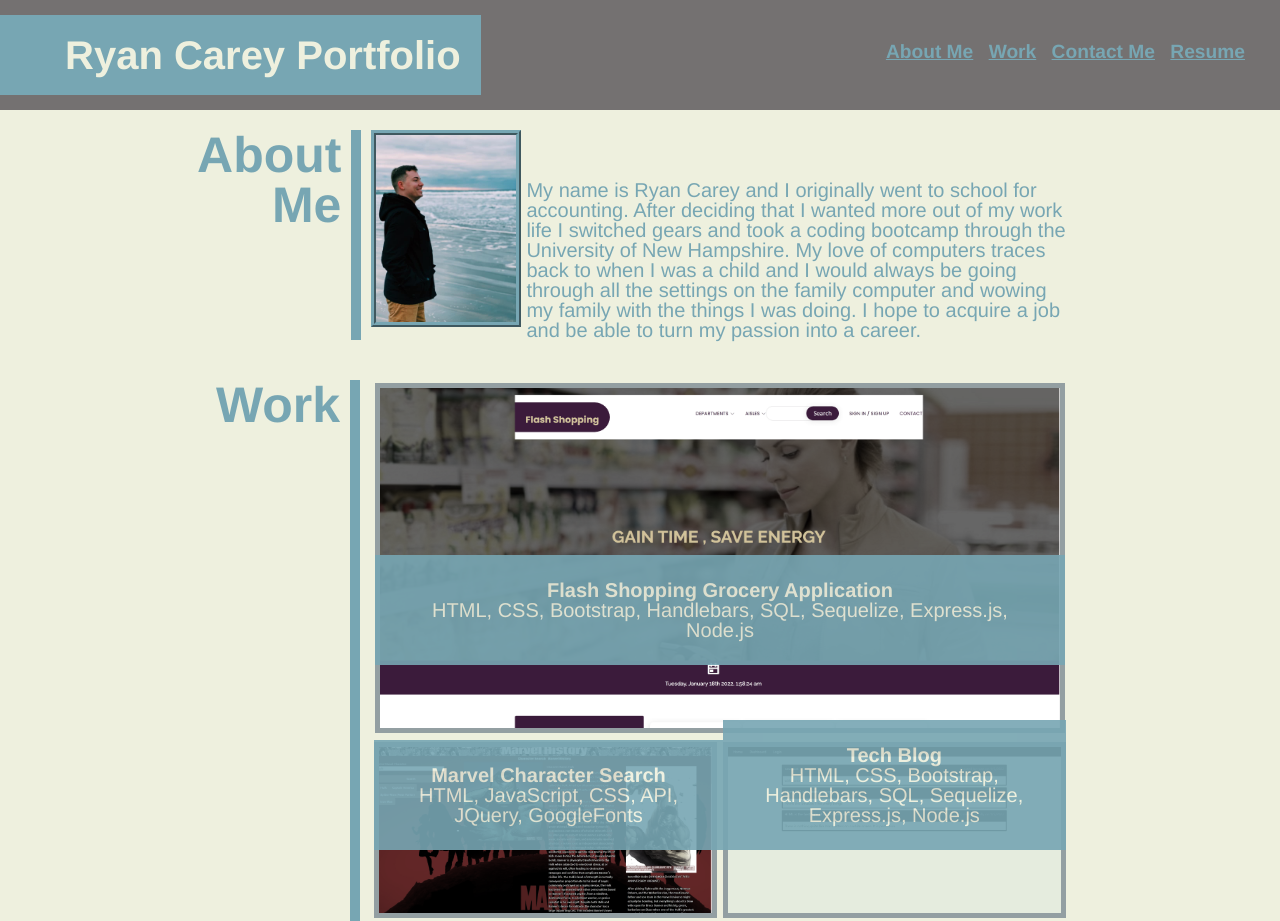
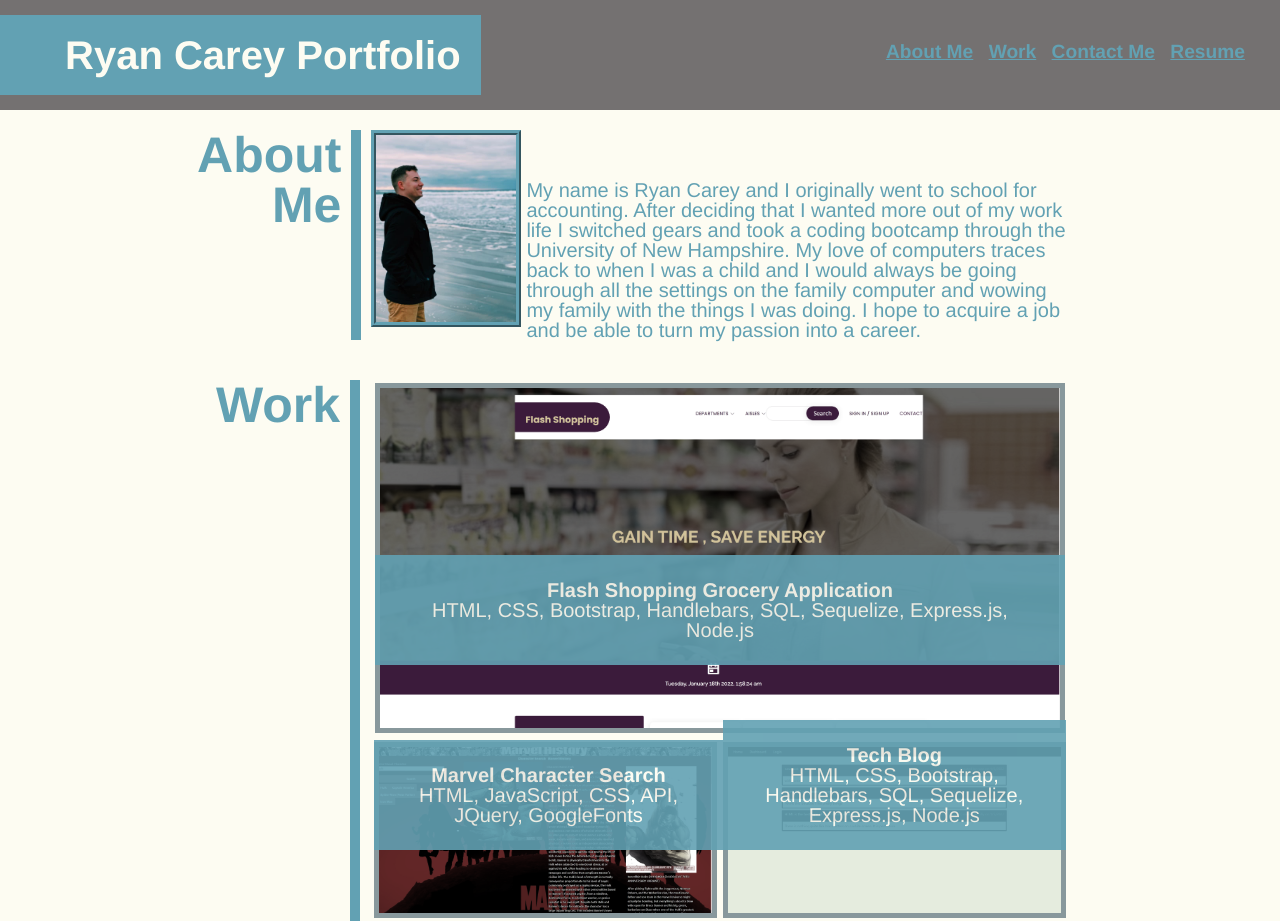
Before and after one commit to RyanCarey18/Portfolio, a plain HTML site: page index.html in a window 1280 px wide. Shown: the top 921 px of the page. Drawn offline with Linux system fonts and the light colour scheme.

Commit message:
updated color scheme

```diff
--- a/assets/style.css
+++ b/assets/style.css
@@ -9,8 +9,8 @@ body {
 
 :root {
   --dark: rgb(116, 113, 113);
-  --color1: rgb(119, 166, 179);
-  --color2: rgb(238, 240, 222);
+  --color1: rgb(98, 161, 179);
+  --color2: rgb(253, 252, 242);
 }
 h1 {
   color: var(--color2);
```
